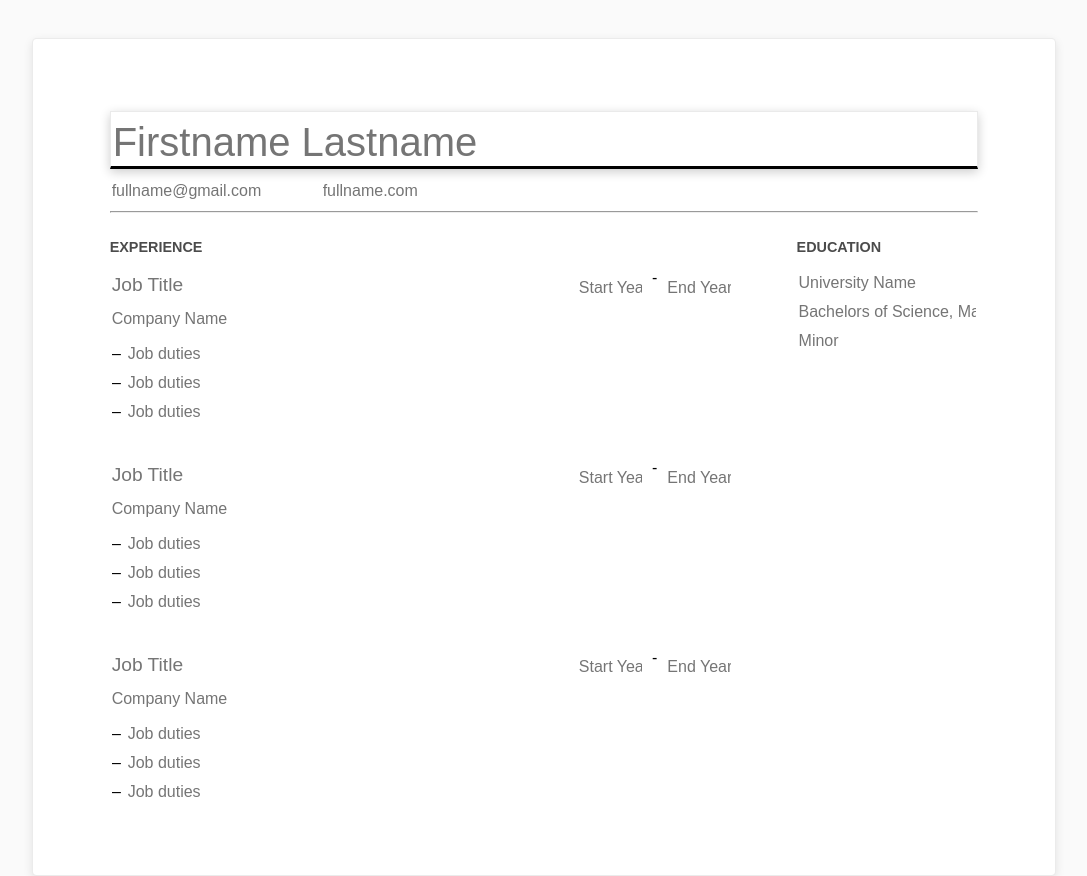
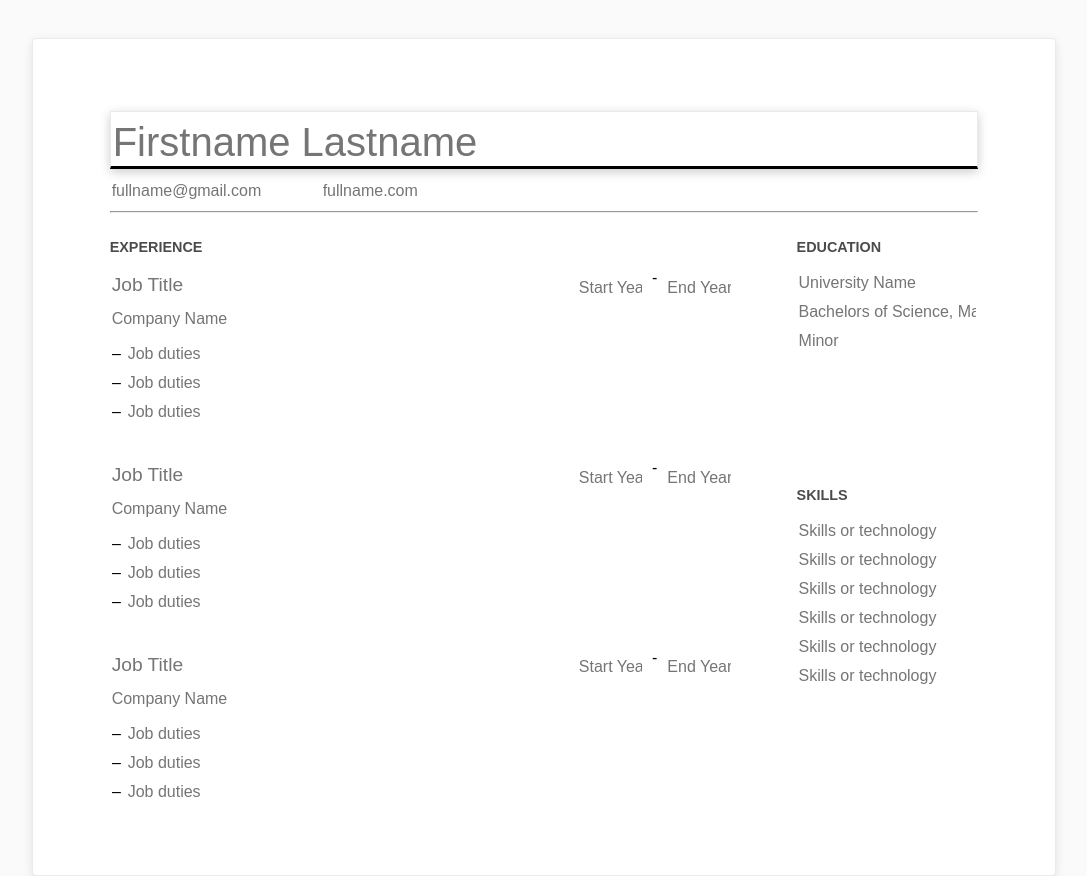
Before and after one commit to gitcommitem/odin-cvmaker, a React (Create React App) app: page / in a window 1280 px wide. Shown: the whole page, without its empty margins (96-1183 px from the left). Built offline with nearby package versions, Linux system fonts and the light colour scheme.

Commit message:
Add structure, styling and function for skills section

```diff
--- a/src/App.js
+++ b/src/App.js
@@ -3,6 +3,7 @@ import Header from './components/Header';
 import Experience from './components/Experience';
 import Education from './components/Education';
 import './styles/app.css';
+import Skills from './components/Skills';
 
 class App extends Component {
   render () {
@@ -23,6 +24,10 @@ class App extends Component {
             <h3>Education</h3>
             <Education />
           </section>
+          <section id='skills'>
+            <h3>Skills</h3>
+            <Skills />
+          </section>
         </div>
       </div>
     );
--- /dev/null
+++ b/src/components/Skills.js
@@ -0,0 +1,20 @@
+import React, { Component } from 'react';
+import '../styles/skills.css';
+
+class Skills extends Component {
+  render () {
+    const inputs = [];
+    for (let i = 0; i < 6; i++) {
+      inputs.push(
+        <input
+          className='skills'
+          typeof='text'
+          placeholder='Skills or technology'
+        />
+      );
+    }
+    return <div>{inputs}</div>;
+  }
+}
+
+export default Skills;
--- a/src/styles/app.css
+++ b/src/styles/app.css
@@ -74,6 +74,7 @@ input:focus {
   margin: 7% auto;
   display: grid;
   grid-template-columns: 70ch 1rem 1fr;
+  grid-template-rows: auto auto;
   gap: 1rem;
 }
 
@@ -83,8 +84,12 @@ section#header {
 
 section#experience {
   grid-column: 1/2;
+  grid-row: span 2;
 }
 
 section#education {
   grid-column: 4/5;
 }
+section#skills {
+  grid-column: 4/5;
+}
--- /dev/null
+++ b/src/styles/skills.css
@@ -0,0 +1,3 @@
+input.skills {
+  width: 100%;
+}
```
